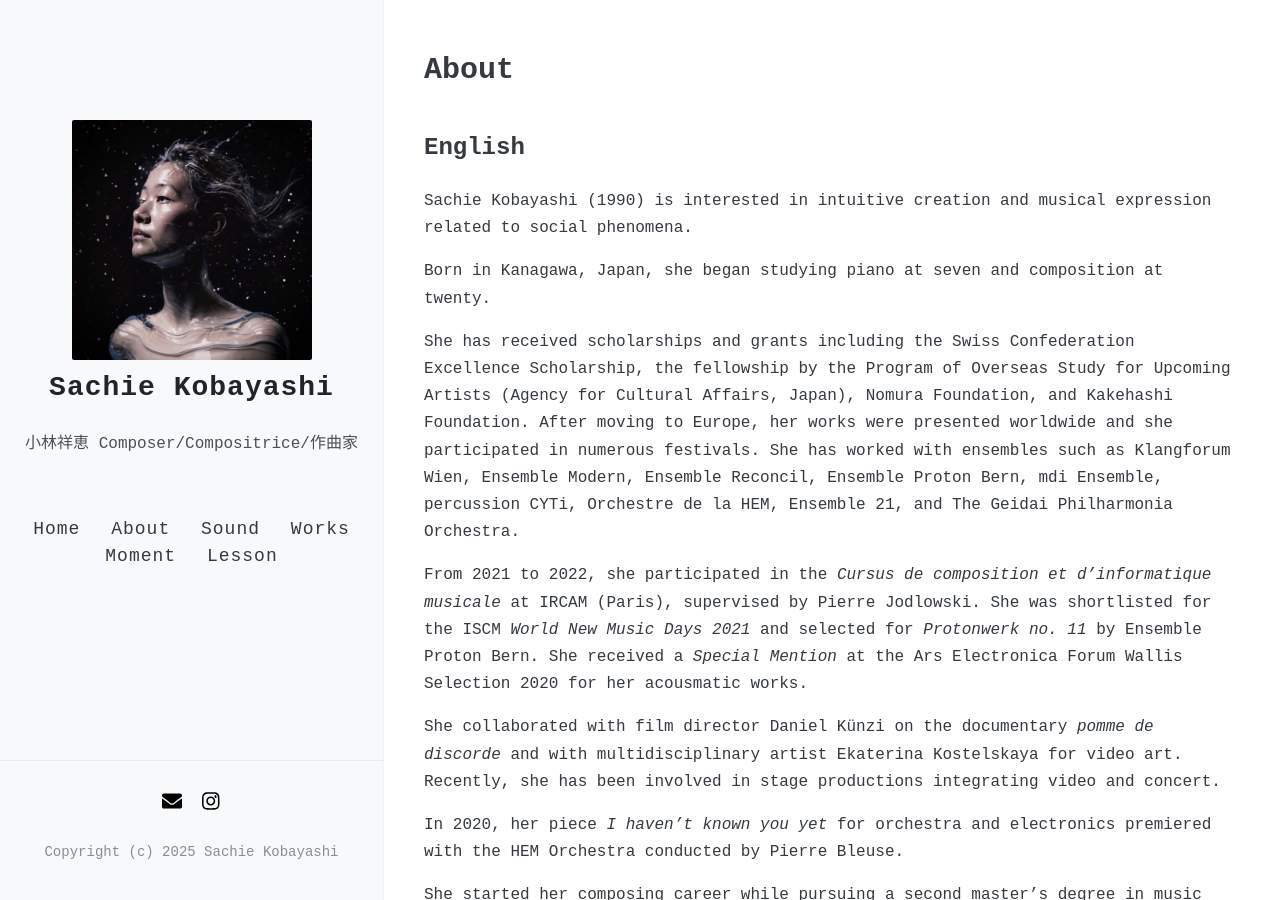
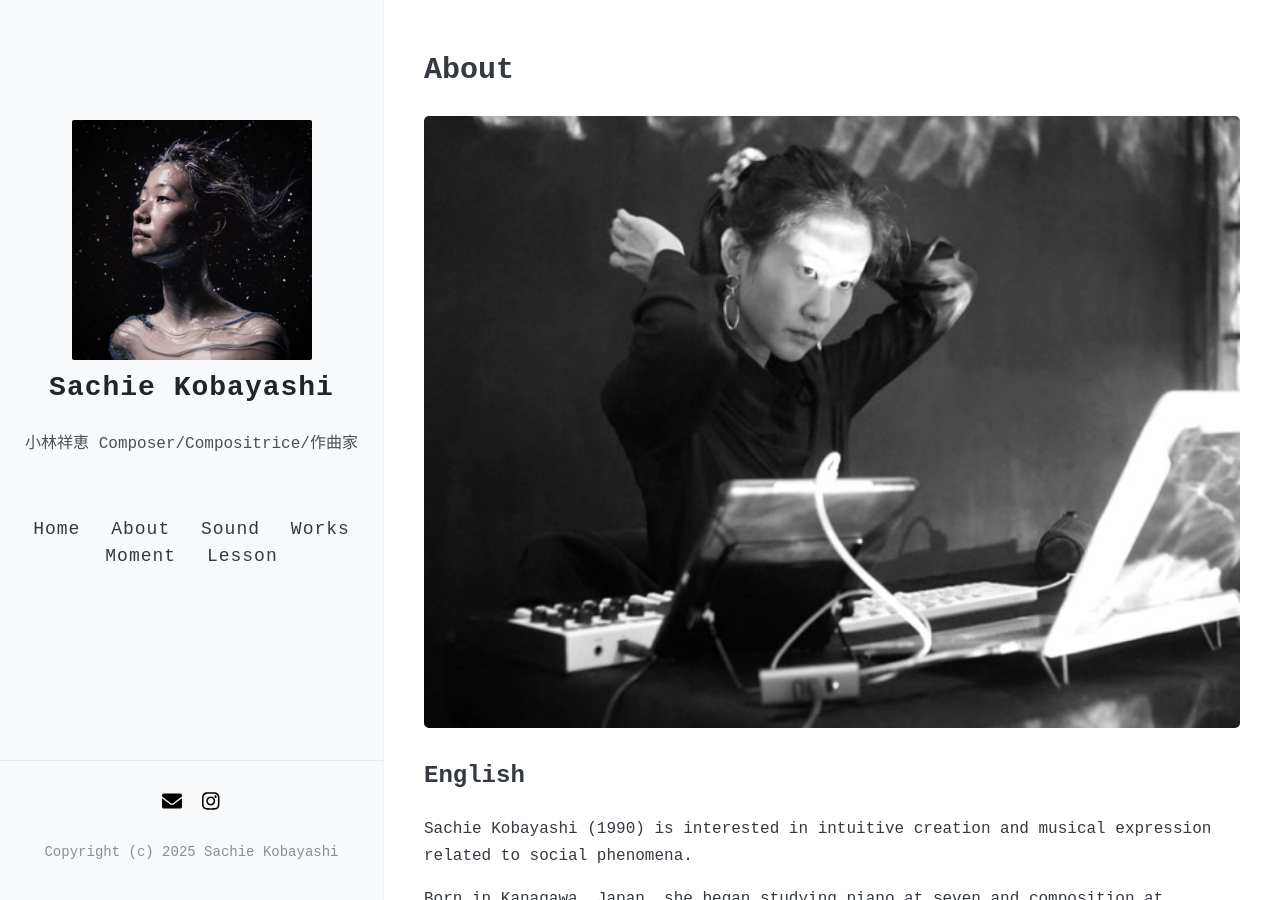
Before and after one commit to kbys88/kbys88.github.io, a Jekyll site: the page built from about.md, in a window 1280 px wide and 900 px high. Built offline with Jekyll 4.4.1, drawn with Linux system fonts in a browser that asks for light colours; nearby versions of some CDN libraries.

Commit message:
Update about.md

```diff
--- a/about.md
+++ b/about.md
@@ -3,6 +3,9 @@
 title: About
 permalink: /about/
 ---
+
+<img src="https://raw.githubusercontent.com/kbys88/kbys88.github.io/main/images/about.jpeg" alt="About" width="100%">
+
 ## English
 
 Sachie Kobayashi (1990) is interested in intuitive creation and musical expression related to social phenomena.
```
